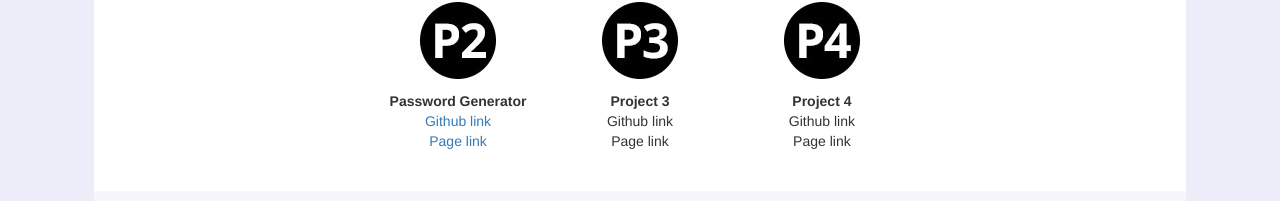
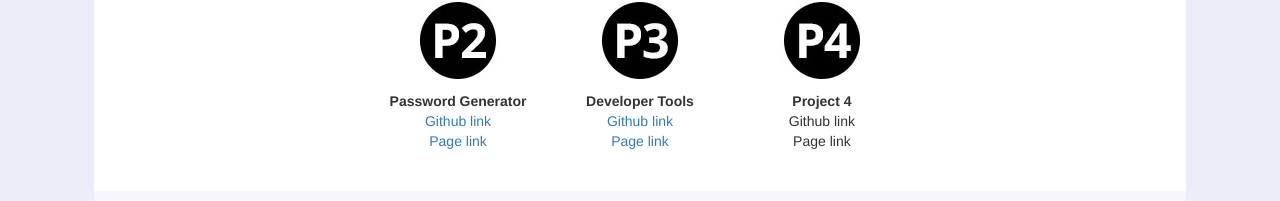
Before and after one commit to MelissaAJohnson/p1, a plain HTML site: page index.html in a window 1280 px wide. Shown: the part 676-877 px from the top of the page. Drawn offline with nearby package versions, Linux system fonts and the light colour scheme.

Commit message:
Added P3 links

```diff
--- a/index.html
+++ b/index.html
@@ -63,9 +63,9 @@
   						</div>
   						<div class="col-md-2">
   							<p><center><img src="./images/Project Icon3.jpg"></center></p>
-							<center><b>Project 3</b></center>
-  							<center>Github link</center>
-  							<center>Page link</center>
+							<center><b>Developer Tools</b></center>
+  							<center><a href="https://github.com/melissajstudent/p3/">Github link</a></center>
+  							<center><a href="http://p3.mjproductions.biz/user">Page link</a></center>
   						</div>
   						<div class="col-md-2">
   							<p><center><img src="./images/Project Icon4.jpg"></center></p>
```
